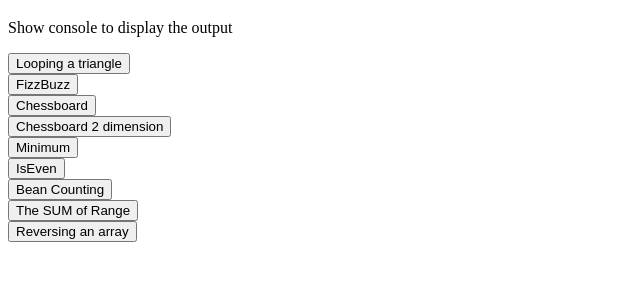
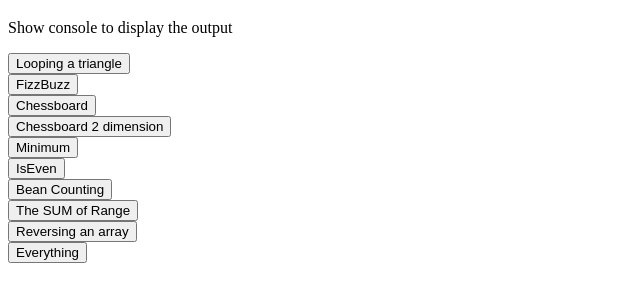
Before and after one commit to arecastudio/eloquent-javascript-exercises, a plain HTML site: page index.html in a window 1280 px wide. Shown: the part 61-362 px from the top of the page, without its empty margins (0-640 px from the left). Drawn offline with Linux system fonts and the light colour scheme.

Commit message:
one exercise fixed

```diff
--- a/index.html
+++ b/index.html
@@ -13,6 +13,7 @@
 <button id="id_btn_7" onClick="exercise7()">Bean Counting</button><br/>
 <button id="id_btn_8" onClick="exercise8()">The SUM of Range</button><br/>
 <button id="id_btn_9" onClick="exercise9()">Reversing an array</button><br/>
+<button id="id_btn_10" onClick="exercise10()">Everything</button><br/>
 
 <script src="./source.js"></script>
 </body>
--- a/source.js
+++ b/source.js
@@ -182,3 +182,23 @@ function exercise9(){
     reverseArrayInPlace(arrayValue);
     console.log('reverseArrayInPlace(arrayValue) :'+arrayValue);
 }
+
+function exercise10(){
+  console.log('Exercise Chapter 5. Higher-Order Functions');
+  console.log('Everything');
+
+  function every(array,test){
+    let result=true;
+    for(let ar of array){
+      result=result&&test(ar);
+    }
+    return result;
+  }
+
+  console.log(every([1, 3, 5], n => n < 10));
+  // → true
+  console.log(every([2, 4, 16], n => n < 10));
+  // → false
+  console.log(every([], n => n < 10));
+  // → true
+}
```
Also changed, not shown: 1 other file.
